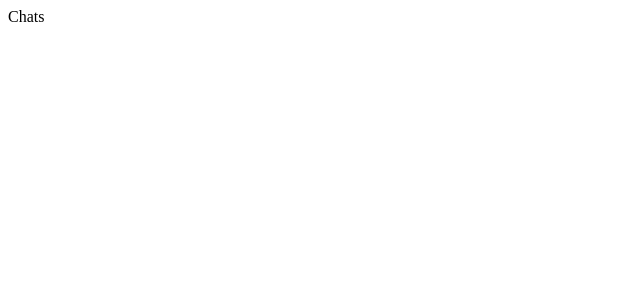
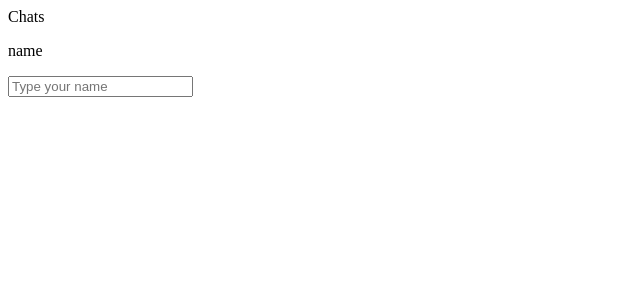
Before and after one commit to adoppp/achat, a React (Vite) app: page / in a window 1280 px wide. Shown: the top 300 px of the page, without its empty margins (0-640 px from the left). Built offline with nearby package versions, Linux system fonts and the light colour scheme.

Commit message:
feature(input)

```diff
--- a/src/main.tsx
+++ b/src/main.tsx
@@ -2,7 +2,7 @@ import { StrictMode } from 'react';
 import { createRoot } from 'react-dom/client';
 import { RouterProvider } from 'react-router';
 
-import '@/index.scss'
+import '@/styles/global.scss'
 import { router } from '@/routing/index.tsx'
 
 createRoot(document.getElementById('root')!).render(
--- a/src/pages/Chats/Chats.tsx
+++ b/src/pages/Chats/Chats.tsx
@@ -1,9 +1,36 @@
-import type { FC, ReactElement } from "react";
+import { Input } from "@/ui/Input/Input";
+import { useState, type FC, type ReactElement } from "react";
 
 const Chats: FC = (): ReactElement => {
-  return (
-    <div>Chats</div>
-  );
+    const [name, setName] = useState<string>('');
+    const [error, setError] = useState<string | null>(null);
+
+    const validation = (value: string) => {
+        setError(null);
+
+        if(value.trim().length < 3) {
+            setError('At least 3 charactes');
+        }
+    };
+
+    const handleChange = (value: string) => {
+        validation(value);
+        setName(value);
+    };
+
+    return (
+        <div>
+            Chats
+            <Input
+                label='name'
+                value={name}
+                placeholder="Type your name"
+                onChange={handleChange}
+                error={error}
+                id="name"
+            />
+        </div>
+    );
 };
 
 export default Chats;
--- a/src/index.scss
+++ b/src/styles/global.scss
@@ -1,5 +1,5 @@
 /* 1. Светлая тема */
-:root[data-theme="light"] {
+:root {
   --background-color: #F8F8F8;          /* Основной фон */
   --message-bg: #FFFFFF;                 /* Фон сообщений */
   --text-primary: #1E1E1E;               /* Основной текст */
--- a/src/ui/Input/Input.tsx
+++ b/src/ui/Input/Input.tsx
@@ -4,11 +4,12 @@ import classNames from "classnames/bind";
 import styles from '@/ui/Input/Input.module.scss';
 
 interface InputProps {
-    label: string;
+    label?: string;
+    placeholder?: string;
     value: string;
     onChange: (value: string) => void;
-    error: string;
-    id?: string;
+    error: string | null;
+    id: string;
     customClass?: {
         container?: string,
         label?: string,
@@ -19,7 +20,7 @@ interface InputProps {
 
 const cn = classNames.bind(styles);
 
-export const Input: FC<InputProps> = ({ label, value, onChange, error, id, customClass }): ReactElement => {
+export const Input: FC<InputProps> = ({ label, placeholder, value, onChange, error, id, customClass }): ReactElement => {
 
     const handleChange = (event: ChangeEvent<HTMLInputElement>) => {
         onChange(event.target.value);
@@ -32,6 +33,7 @@ export const Input: FC<InputProps> = ({ label, value, onChange, error, id, custo
             <label htmlFor={id}>
                 <input
                     type="text"
+                    placeholder={placeholder}
                     value={value}
                     onChange={handleChange}
                     className={cn('input__element', customClass?.input)}
```
Also changed, not shown: src/styles/_colors.scss (added), src/styles/_typography.scss (added), src/styles/_variables.scss (added), src/styles/reset.scss (added).
